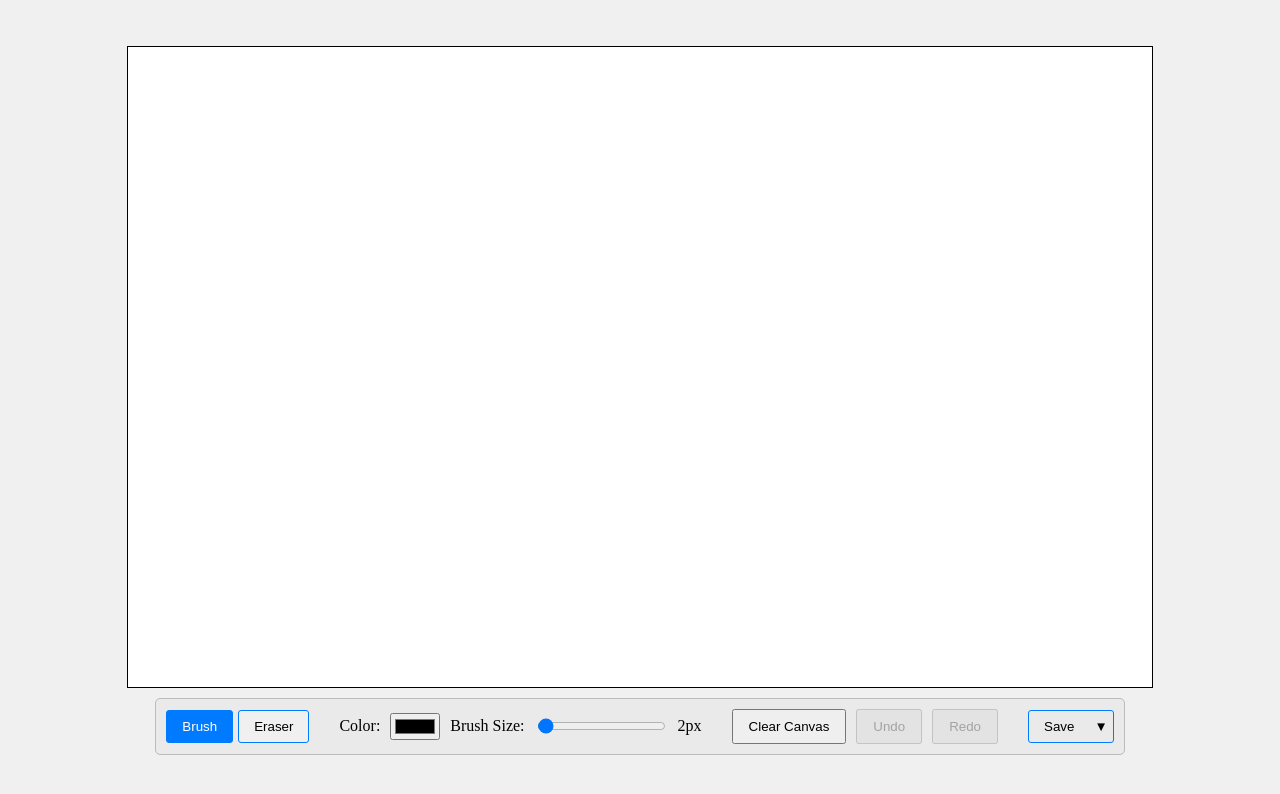
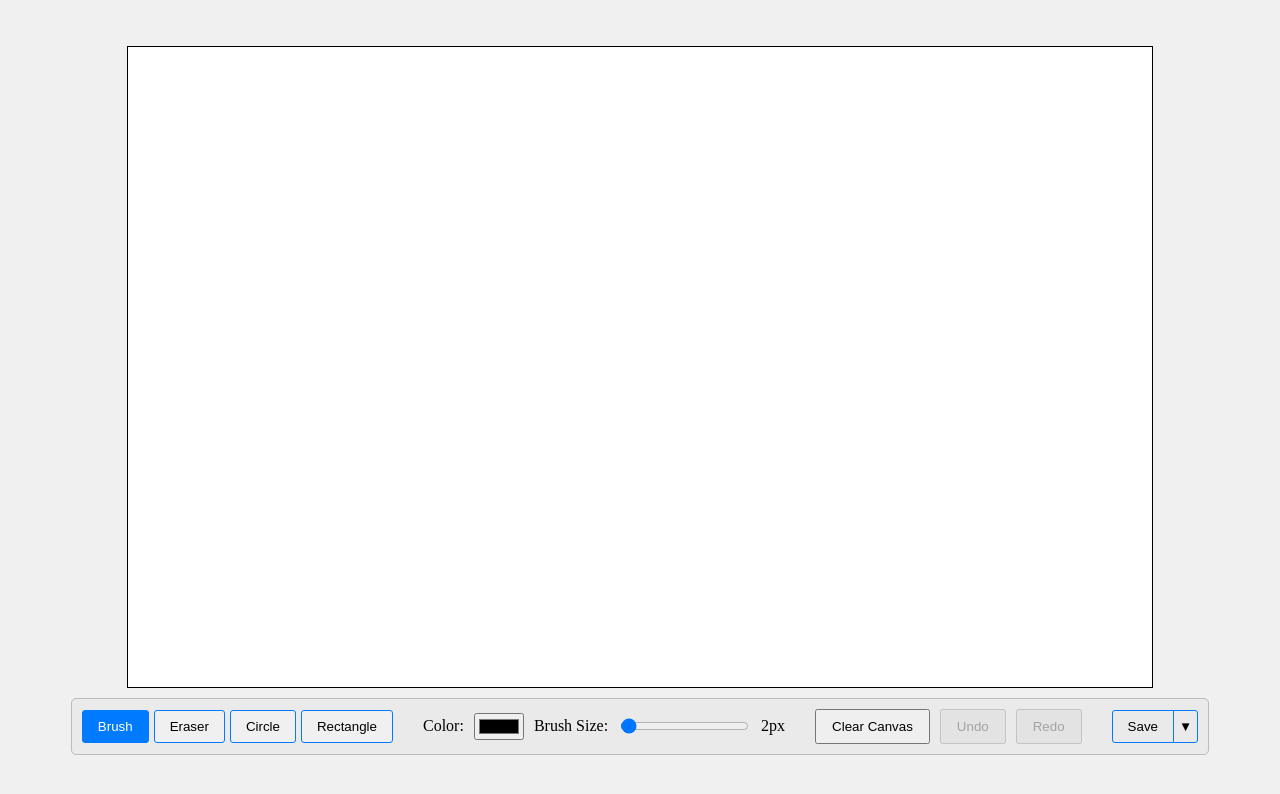
Before and after one commit to kunaruuu/collaborative-whiteboard, a React (Vite) app in the folder frontend/: page / in a window 1280 px wide. Shown: the top 794 px of the page. Built offline with nearby package versions, Linux system fonts and the light colour scheme; no server answers.

Commit message:
Added circle and rectangle shapes

```diff
--- a/frontend/src/components/Canvas.jsx
+++ b/frontend/src/components/Canvas.jsx
@@ -22,6 +22,17 @@ const Canvas = forwardRef(({ socket,
       ctx.lineJoin = 'round';
       ctx.beginPath();
 
+      const scaledStartPoint = {
+        x: stroke.startPoint.x * scaleX,
+        y: stroke.startPoint.y * scaleY
+      };
+      const scaledEndPoint = stroke.endPoint ? {
+        x: stroke.endPoint.x * scaleX,
+        y: stroke.endPoint.y * scaleY
+      } : null;
+
+      switch(stroke.type) {
+        case 'line':
           stroke.points.forEach((point, index) => {
             const scaledX = point.x * scaleX;
             const scaledY = point.y * scaleY;
@@ -32,6 +43,30 @@ const Canvas = forwardRef(({ socket,
               ctx.lineTo(scaledX, scaledY);
             }
           });
+          break;
+        case 'rectangle':
+          if(scaledEndPoint) {
+            const width = scaledEndPoint.x - scaledStartPoint.x;
+            const height = scaledEndPoint.y - scaledStartPoint.y;
+            ctx.strokeRect(scaledStartPoint.x, scaledStartPoint.y, width, height);
+          }
+          break;
+        case 'circle':
+          if(scaledEndPoint) {
+            const width = scaledEndPoint.x - scaledStartPoint.x;
+            const height = scaledEndPoint.y - scaledStartPoint.y;
+            const centerX = scaledStartPoint.x + width / 2;
+            const centerY = scaledStartPoint.y + height / 2;
+            // Calculate radius based on the distance from the center to the end point
+            const radius = Math.sqrt(width * width + height * height);
+            ctx.arc(centerX, centerY, radius, 0, 2 * Math.PI);
+          }
+          break;
+        default:
+          console.warn(`Unknown stroke type: ${stroke.type}`);
+          break;
+      }
+
       ctx.stroke();
     });
   },[]);
@@ -75,8 +110,7 @@ const Canvas = forwardRef(({ socket,
   // --- Unified Event Handler Logic ---
   // This function handles both mouse and touch move events
   const handleDrawingMove = useCallback((clientX, clientY) => {
-    if (!isDrawing) return;
-
+    if (!isDrawing || !currentStrokeRef.current) return;
     const canvas = canvasRef.current;
     if (!canvas) return;
     const rect = canvas.getBoundingClientRect();
@@ -85,29 +119,50 @@ const Canvas = forwardRef(({ socket,
         y: clientY - rect.top
     }
 
-    const points = currentStrokeRef.current.points;
-    const lastPoint = points[points.length - 1];
-
     const ctx = canvas.getContext('2d');
     ctx.strokeStyle = currentStrokeRef.current.color;
     ctx.lineWidth = currentStrokeRef.current.brushSize;
     ctx.lineCap = 'round';
     ctx.lineJoin = 'round';
+
+    if(currentStrokeRef.current.type === 'line') {
+
+      const points = currentStrokeRef.current.points;
+      const lastPoint = points[points.length - 1];
       ctx.beginPath();
       ctx.moveTo(lastPoint.x, lastPoint.y);
       ctx.lineTo(currentPoint.x, currentPoint.y);
       ctx.stroke();
-
       socket.emit('drawing-in-progress', {
         start: lastPoint,
         end: currentPoint,
         color: currentStrokeRef.current.color,
         brushSize: currentStrokeRef.current.brushSize
       });
+      currentStrokeRef.current.points.push(currentPoint);
+    }else {
+      currentStrokeRef.current.endPoint = currentPoint;
+      ctx.clearRect(0, 0, canvas.width, canvas.height); // to prevent redrawing all the in between shapes overlapping each other
+      drawHistoryCanvas(ctx, drawingHistory);  // to prevent erasing previous drawings
+      ctx.beginPath();
+      const startX = currentStrokeRef.current.startPoint.x;
+      const startY = currentStrokeRef.current.startPoint.y;
+      const width = currentPoint.x - startX;
+      const height = currentPoint.y - startY;
+      if(currentStrokeRef.current.type === 'rectangle') {
+        ctx.strokeRect(startX, startY, width, height);
+      }
+      else if(currentStrokeRef.current.type === 'circle') {
+        const centerX = startX + width / 2;
+        const centerY = startY + height / 2;
+        // Calculate radius based on the distance from the center to the current point
+        const radius = Math.sqrt(width * width + height * height);
+        ctx.arc(centerX, centerY, radius, 0, 2 * Math.PI);
+        ctx.stroke();
+      }
+    }
 
-    currentStrokeRef.current.points.push(currentPoint);
-
-  }, [isDrawing, socket]);
+  }, [isDrawing, socket, drawingHistory, drawHistoryCanvas]);
 
   // --- Mouse Event Handlers ---
   const handleMouseDown = useCallback((e) => {
@@ -120,8 +175,11 @@ const Canvas = forwardRef(({ socket,
         y: e.clientY - rect.top
     }
     currentStrokeRef.current = {
+        type: currentTool ==='brush' || currentTool === 'eraser' ? 'line' : currentTool,
         color: currentTool === 'eraser' ? '#fff' : currentColor, // Eraser color is white
         brushSize: currentBrushSize,
+        startPoint: point,
+        endPoint: point,
         points: [point]
     }
 
@@ -132,9 +190,19 @@ const Canvas = forwardRef(({ socket,
   }, [handleDrawingMove]);
 
   const handleMouseUp = useCallback(() => {
+    if (!isDrawing || !currentStrokeRef.current) return;
     if (isDrawing && currentStrokeRef.current &&
      currentStrokeRef.current.points.length > 1) {
          onDrawEnd(currentStrokeRef.current);
+     }else{
+      const finalStroke = {
+        type: currentStrokeRef.current.type,
+        color: currentStrokeRef.current.color,
+        brushSize: currentStrokeRef.current.brushSize,
+        startPoint: currentStrokeRef.current.startPoint,
+        endPoint: currentStrokeRef.current.endPoint
+      };
+      onDrawEnd(finalStroke);
      }
 
     setIsDrawing(false);
--- a/frontend/src/components/Toolbar.jsx
+++ b/frontend/src/components/Toolbar.jsx
@@ -20,7 +20,7 @@ function Toolbar({ currentColor,
     alignItems: 'center', border: '1px solid #bbbbbbff', padding: '10px',
      backgroundColor: '#d5d1d134',
       borderRadius: '5px',
-      maxWidth: '80vw',
+      // maxWidth: '80vw',
       boxSizing: 'border-box',
       // flexWrap: 'wrap'
        }}>
@@ -51,6 +51,30 @@ function Toolbar({ currentColor,
             borderRadius: '3px'
           }}>
           Eraser
+        </button>
+
+        <button onClick={() => setCurrentTool('circle')}
+          style={{
+            padding: '8px 15px',
+            cursor: 'pointer',
+            backgroundColor: currentTool === 'circle' ? '#007bff' : '#f0f0f0',
+            color: currentTool === 'circle' ? 'white' :'black',
+            border: '1px solid #007bff',
+            borderRadius: '3px'
+          }}>
+          Circle
+        </button>
+
+        <button onClick={() => setCurrentTool('rectangle')}
+          style={{
+            padding: '8px 15px',
+            cursor: 'pointer',
+            backgroundColor: currentTool === 'rectangle' ? '#007bff' : '#f0f0f0',
+            color: currentTool === 'rectangle' ? 'white' :'black',
+            border: '1px solid #007bff',
+            borderRadius: '3px'
+          }}>
+          Rectangle
         </button>
       </div>
       <label htmlFor="colorPicker" style={{
@@ -92,11 +116,12 @@ function Toolbar({ currentColor,
         marginLeft: '20px',
         border: '1px solid #007bff',
         borderRadius: '3px',
+        whiteSpace: 'nowrap'
       }}>
         <button onClick={() => onSaveCanvas(true)} style={{ padding: '8px 15px', cursor: 'pointer',
-        borderRight: '1px solid #007bff',
         border : 'none',
-        background: 'none'
+        background: 'none',
+        borderRight: '1px solid #007bff'
          }}>
           Save
         </button>
```
Lines whose indentation alone changed are shown as unchanged.
